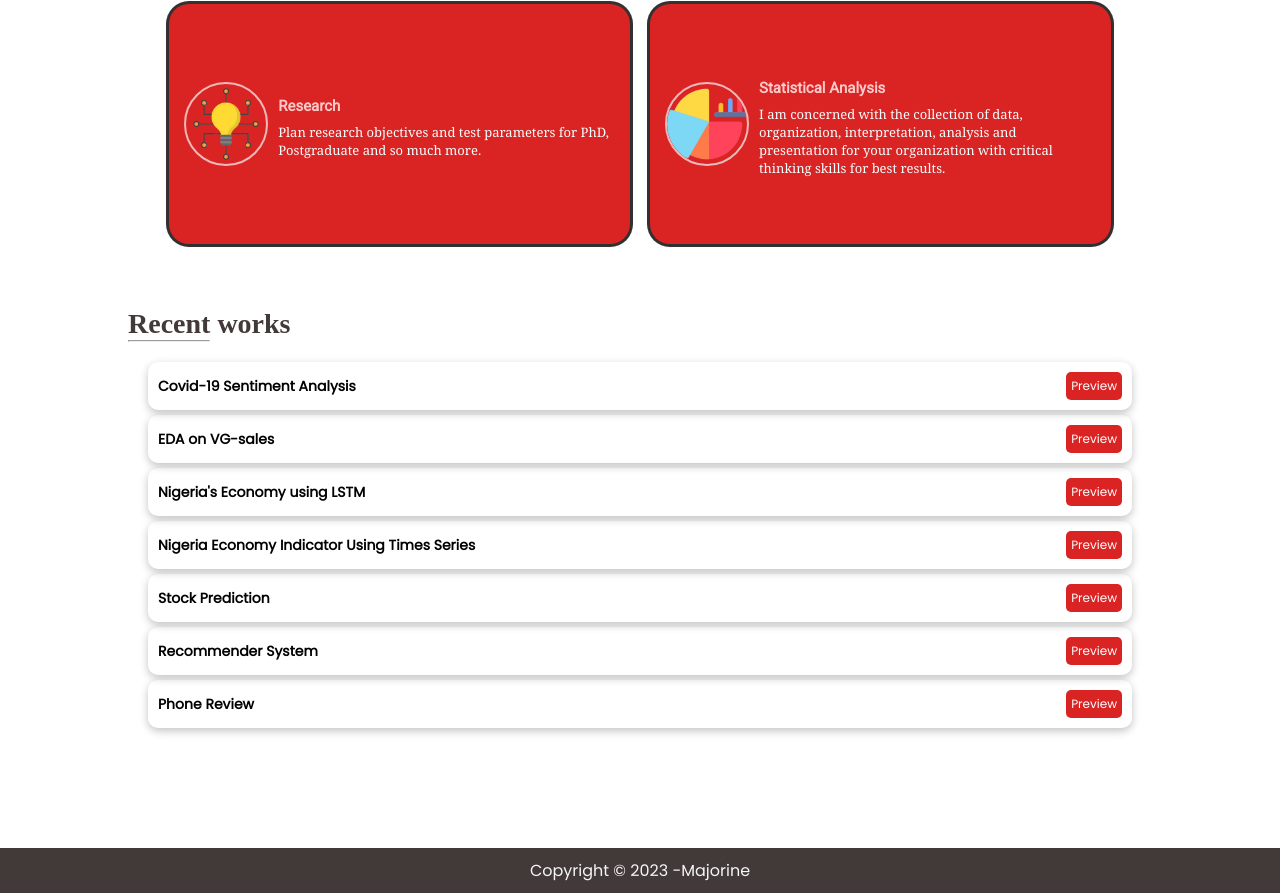
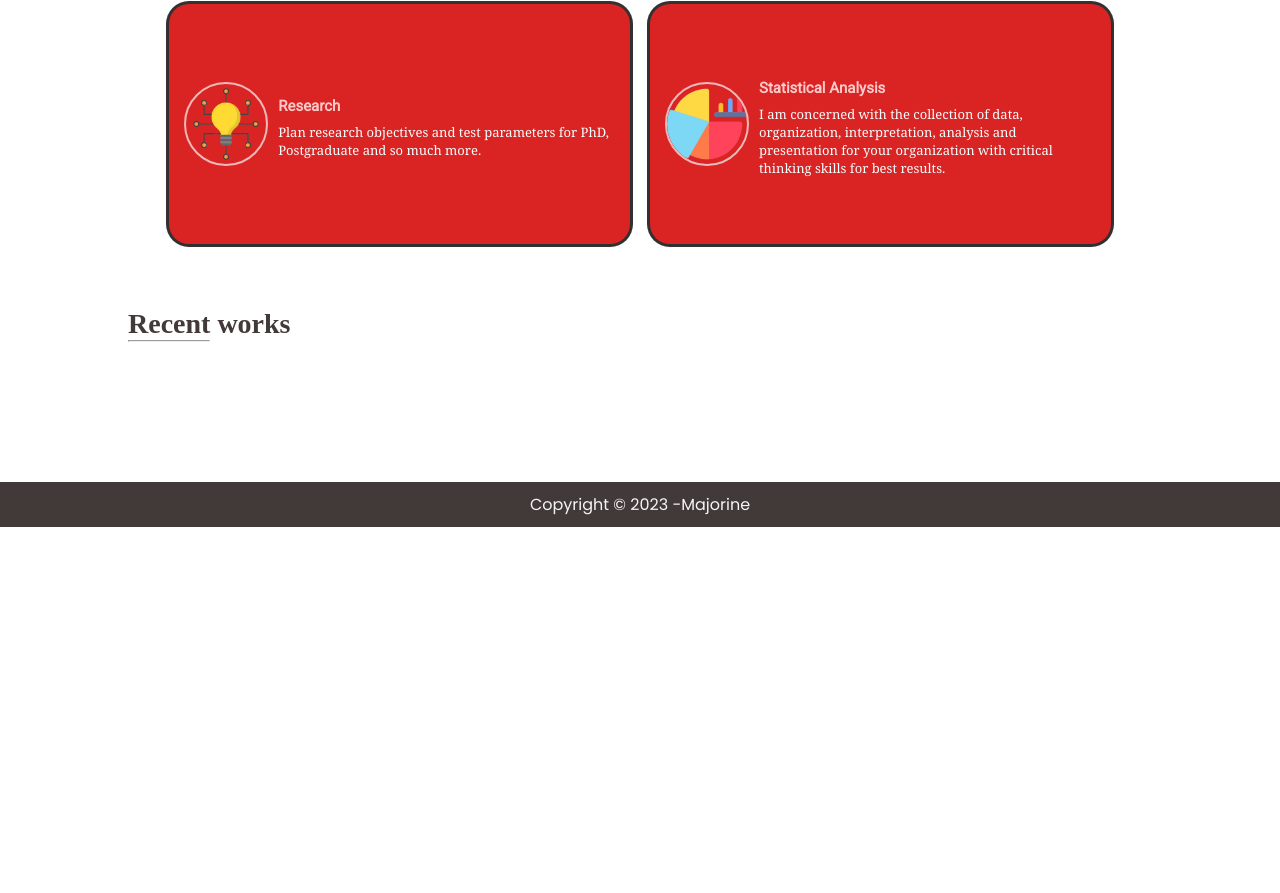
Before and after one commit to Sammione/sam-p, a plain HTML site: page index.html in a window 1280 px wide. Shown: the part 1819-2712 px from the top of the page. After the commit the page ends 2346 px from the top, so only its background shows below. Drawn offline with Linux system fonts and the light colour scheme; a web font is replaced by a local one.

Commit message:
Update index.html

```diff
--- a/index.html
+++ b/index.html
@@ -153,49 +153,7 @@ If you have any inquiries or wish to discuss a potential project, I welcome the
         <div class="project" id="project">
             <h2 class="reveal">Recent works</h2>
             <hr>
-            <section class="raw">
-                <div class="project-data">
-                    <div class="project-topic">
-                        <h3>Covid-19 Sentiment Analysis</h3>
-                    </div>
-                    <button class="btn anc">Preview</button>
-                </div>
-                <div class="project-data">
-                    <div class="project-topic">
-                        <h3>EDA on VG-sales</h3>
-                    </div>
-                    <button class="btn anc">Preview</button>
-                </div>
-                <div class="project-data">
-                    <div class="project-topic">
-                        <h3>Nigeria's Economy using LSTM</h3>
-                    </div>
-                    <button class="btn anc">Preview</button>
-                </div>
-                <div class="project-data">
-                    <div class="project-topic">
-                        <h3>Nigeria Economy Indicator Using Times Series</h3>
-                    </div>
-                    <button class="btn anc">Preview</button>
-                </div>
-                <div class="project-data">
-                    <div class="project-topic">
-                        <h3>Stock Prediction</h3>
-                    </div>
-                    <button class="btn anc">Preview</button>
-                </div>
-                <div class="project-data">
-                    <div class="project-topic">
-                        <h3>Recommender System</h3>
-                    </div>
-                    <button class="btn anc">Preview</button>
-                </div>
-                <div class="project-data">
-                    <div class="project-topic">
-                        <h3>Phone Review</h3>
-                    </div>
-                    <button class="btn anc">Preview</button>
-                </div>
+            <section class="raw prol">
             </section>
         </div>
         <div class="pdf-view">
```
